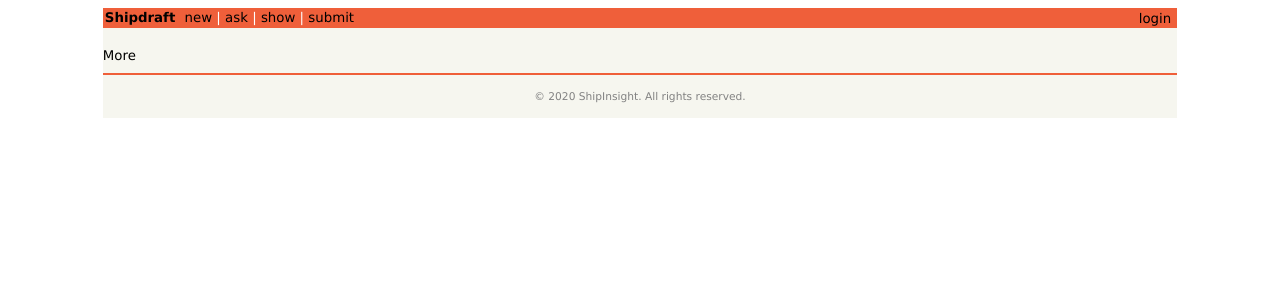
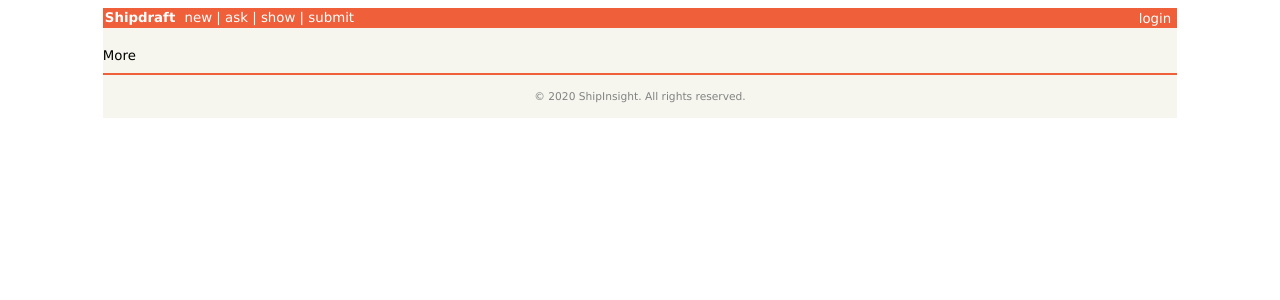
Before and after one commit to ravimashru/shipdraft, a Django app: page / in a window 1280 px wide. Shown: the top 300 px of the page. Run offline with Django 3.2, Linux system fonts and the light colour scheme; data that the repository does not hold is empty.

Commit message:
Make all links white

```diff
--- a/static/css/style.css
+++ b/static/css/style.css
@@ -160,6 +160,10 @@ a:visited {
 
 .cdd, .cdd a:link, .cdd a:visited {
     color: #dddddd;
+}
+
+.pagetop a {
+    color: white;
 }
 
 .pagetop a:visited {
```
